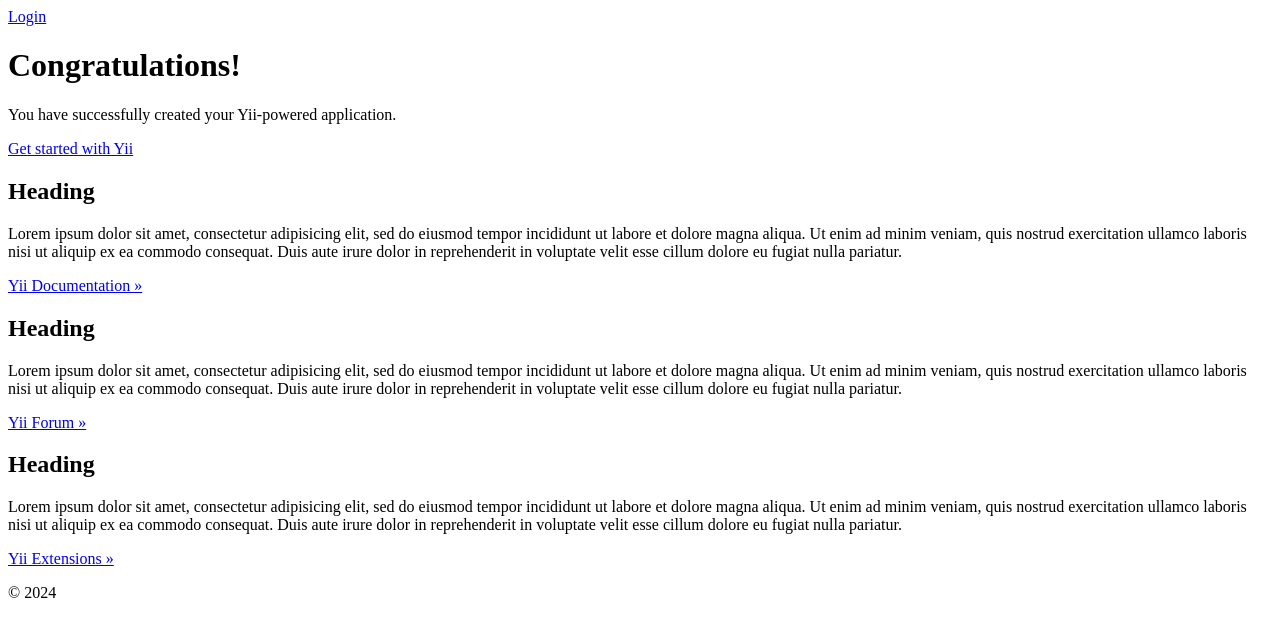
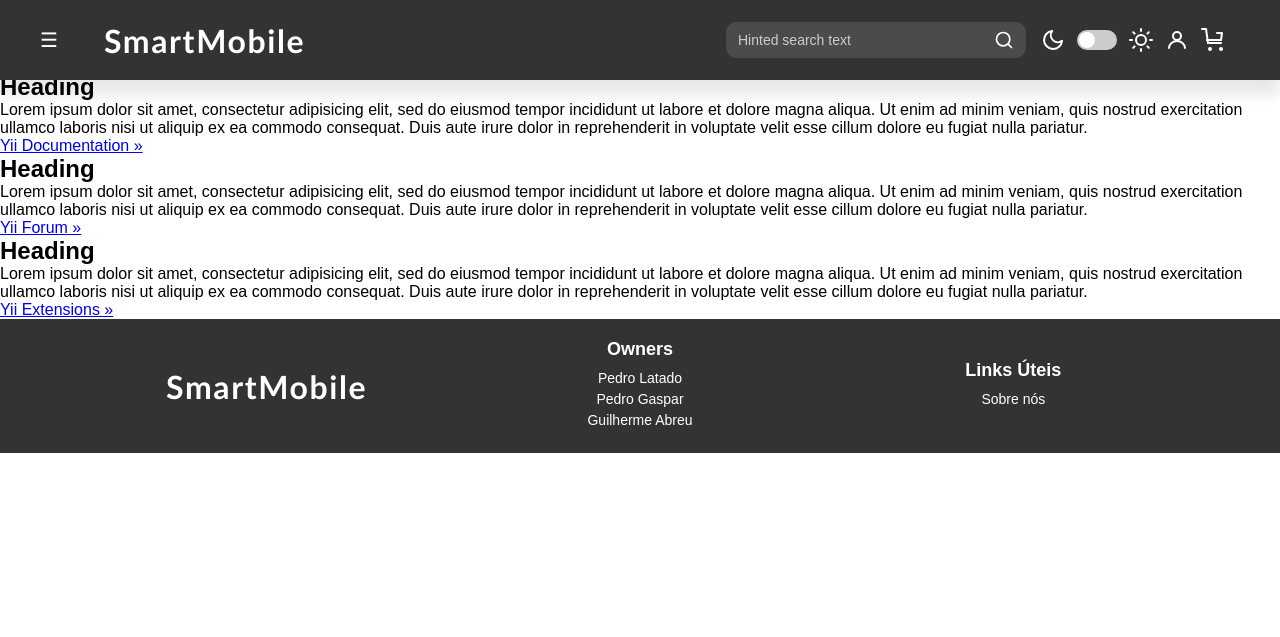
Before and after one commit to GuilhermeAbreuIPL/SmartMobile, a Yii app: template SmartMobileWebApp/frontend/views/site/index.php in a window 1280 px wide. Shown: the top 637 px of the page. Run offline with PHP 8.4 and a stand-in for Yii, Linux system fonts and the light colour scheme; the template is opened without the code that fills it, so the values that code supplies are empty; some libraries are stand-ins or nearby versions.

Commit message:
Implementação da Navbar e do Footer + Sobre nós.
Navbar e footer implementados, + Inicio do desenvolvimento da pagina About us.

```diff
--- /dev/null
+++ b/SmartMobileWebApp/frontend/views/layouts/footer.php
@@ -0,0 +1,38 @@
+<!DOCTYPE html>
+<html lang="pt">
+<head>
+    <meta charset="UTF-8">
+    <meta name="viewport" content="width=device-width, initial-scale=1.0">
+    <title>SmartMobile</title>
+</head>
+<body>
+
+<footer class="custom-footer">
+    <div class="footer-container">
+        <!-- Logo -->
+        <div class="footer-section">
+            <h2 class="footer-logo">SmartMobile</h2>
+        </div>
+
+        <!-- Coluna "Owners" -->
+        <div class="footer-section">
+            <h3>Owners</h3>
+            <ul class="footer-list">
+                <li>Pedro Latado</li>
+                <li>Pedro Gaspar</li>
+                <li>Guilherme Abreu</li>
+            </ul>
+        </div>
+
+        <!-- Links úteis -->
+        <div class="footer-section">
+            <h3>Links Úteis</h3>
+            <ul class="footer-list">
+                <li><a href="<?= \yii\helpers\Url::to(['site/about']) ?>">Sobre nós</a></li>
+            </ul>
+        </div>
+    </div>
+</footer>
+
+</body>
+</html>
--- a/SmartMobileWebApp/frontend/views/layouts/main.php
+++ b/SmartMobileWebApp/frontend/views/layouts/main.php
@@ -13,6 +13,11 @@ use yii\bootstrap5\NavBar;
 AppAsset::register($this);
 ?>
 <?php $this->beginPage() ?>
+
+    <link rel="stylesheet" href="<?= Yii::getAlias('@web/css/navbar.css') ?>">
+    <link rel="stylesheet" href="<?= Yii::getAlias('@web/css/footer.css') ?>">
+    <script src="<?= Yii::getAlias('@web/js/navbar.js') ?>"></script>
+
 <!DOCTYPE html>
 <html lang="<?= Yii::$app->language ?>" class="h-100">
 <head>
@@ -26,39 +31,7 @@ AppAsset::register($this);
 <?php $this->beginBody() ?>
 
 <header>
-    <?php
-    NavBar::begin([
-        'brandLabel' => Yii::$app->name,
-        'brandUrl' => Yii::$app->homeUrl,
-        'options' => [
-            'class' => 'navbar navbar-expand-md navbar-dark bg-dark fixed-top',
-        ],
-    ]);
-    $menuItems = [
-        ['label' => 'Home', 'url' => ['/site/index']],
-        ['label' => 'About', 'url' => ['/site/about']],
-        ['label' => 'Contact', 'url' => ['/site/contact']],
-    ];
-    if (Yii::$app->user->isGuest) {
-        $menuItems[] = ['label' => 'Signup', 'url' => ['/site/signup']];
-    }
-
-    echo Nav::widget([
-        'options' => ['class' => 'navbar-nav me-auto mb-2 mb-md-0'],
-        'items' => $menuItems,
-    ]);
-    if (Yii::$app->user->isGuest) {
-        echo Html::tag('div',Html::a('Login',['/site/login'],['class' => ['btn btn-link login text-decoration-none']]),['class' => ['d-flex']]);
-    } else {
-        echo Html::beginForm(['/site/logout'], 'post', ['class' => 'd-flex'])
-            . Html::submitButton(
-                'Logout (' . Yii::$app->user->identity->username . ')',
-                ['class' => 'btn btn-link logout text-decoration-none']
-            )
-            . Html::endForm();
-    }
-    NavBar::end();
-    ?>
+    <?= $this->render('navbar')?>
 </header>
 
 <main role="main" class="flex-shrink-0">
@@ -71,11 +44,8 @@ AppAsset::register($this);
     </div>
 </main>
 
-<footer class="footer mt-auto py-3 text-muted">
-    <div class="container">
-        <p class="float-start">&copy; <?= Html::encode(Yii::$app->name) ?> <?= date('Y') ?></p>
-        <p class="float-end"><?= Yii::powered() ?></p>
-    </div>
+<footer>
+    <?= $this->render('footer')?>
 </footer>
 
 <?php $this->endBody() ?>
--- /dev/null
+++ b/SmartMobileWebApp/frontend/views/layouts/navbar.php
@@ -0,0 +1,104 @@
+<!DOCTYPE html>
+<html lang="pt">
+<head>
+  <meta charset="UTF-8">
+  <meta name="viewport" content="width=device-width, initial-scale=1.0">
+</head>
+<body>
+  <!-- Navbar -->
+  <header>
+    <div class="btnBar">
+        <button class="openbtn" onclick="openNavMenu()">☰</button>
+    </div>
+    <a href="<?= \yii\helpers\Url::to(['site/index']) ?>" class="Logo">SmartMobile</a>
+    <div class="Nav">
+      <div class="search-bar">
+            <input type="text" placeholder="Hinted search text" />
+            <button type="submit">
+                <svg xmlns="http://www.w3.org/2000/svg" height="24" width="24" viewBox="0 0 24 24" fill="none" stroke="currentColor" stroke-width="2" stroke-linecap="round" stroke-linejoin="round">
+                <circle cx="11" cy="11" r="8"></circle>
+                <line x1="21" y1="21" x2="16.65" y2="16.65"></line>
+                </svg>
+            </button>
+      </div>
+      <div class="navbar-icons">
+        <!-- Modo escuro -->
+        <svg class="icon" xmlns="http://www.w3.org/2000/svg" viewBox="0 0 24 24" fill="none" stroke="currentColor" stroke-width="2" stroke-linecap="round" stroke-linejoin="round">
+          <path d="M21 12.79A9 9 0 1 1 11.21 3 7 7 0 0 0 21 12.79z"></path>
+        </svg>
+
+        <!-- Alternador -->
+        <label class="toggle">
+          <input type="checkbox" />
+          <span class="slider"></span>
+        </label>
+
+        <!-- Modo claro -->
+        <svg class="icon" xmlns="http://www.w3.org/2000/svg" viewBox="0 0 24 24" fill="none" stroke="currentColor" stroke-width="2" stroke-linecap="round" stroke-linejoin="round">
+          <circle cx="12" cy="12" r="5"></circle>
+          <line x1="12" y1="1" x2="12" y2="3"></line>
+          <line x1="12" y1="21" x2="12" y2="23"></line>
+          <line x1="4.22" y1="4.22" x2="5.64" y2="5.64"></line>
+          <line x1="18.36" y1="18.36" x2="19.78" y2="19.78"></line>
+          <line x1="1" y1="12" x2="3" y2="12"></line>
+          <line x1="21" y1="12" x2="23" y2="12"></line>
+          <line x1="4.22" y1="19.78" x2="5.64" y2="18.36"></line>
+          <line x1="18.36" y1="5.64" x2="19.78" y2="4.22"></line>
+        </svg>
+
+        <!-- Perfil -->
+          <svg class="iconClick"  onclick="openNavProfile()" xmlns="http://www.w3.org/2000/svg" viewBox="0 0 24 24" fill="none" stroke="currentColor" stroke-width="2" stroke-linecap="round" stroke-linejoin="round">
+            <circle cx="12" cy="8" r="4"></circle>
+            <path d="M4 20c0-4 4-7 8-7s8 3 8 7"></path>
+          </svg>
+
+
+        <!-- Carrinho -->
+        <svg class="iconClick" onclick="openNavCart()" xmlns="http://www.w3.org/2000/svg" viewBox="0 0 24 24" fill="none" stroke="currentColor" stroke-width="2" stroke-linecap="round" stroke-linejoin="round">
+          <circle cx="9" cy="21" r="1"></circle>
+          <circle cx="20" cy="21" r="1"></circle>
+          <path d="M1 1h4l2 14h13"></path>
+          <path d="M16 5h5l-1 7H6"></path>
+        </svg>
+      </div>
+    </div>
+  </header>
+
+  <!-- Sidebar Menu-->
+  <div id="SidebarMenu" class="sidebarMenu">
+    <a href="#" class="closebtn" onclick="closeNavMenu()">×</a>
+    <a href="#">About</a>
+    <a href="#">Services</a>
+    <a href="#">Clients</a>
+    <a href="#">Contact</a>
+  </div>
+
+  <!-- Sidebar Profile -->
+  <div id="SidebarProfile" class="sdCartProfile">
+    <a href="javascript:void(0)" class="closebtn" onclick="closeNavProfile()">×</a>
+
+    <div class="profile-content">
+      <hr>
+      <div class="container-white">
+        <h2>Olá! Faz já o teu Registo no smartmobile</h2>
+        <div class="buttons">
+          <button class="btn-create">Criar conta</button>
+          <button class="btn-login">Iniciar sessão</button>
+        </div>
+      </div>
+      <hr>
+      <div class="menu">
+        <a href="#"><i class="icon-user"></i> Dados pessoais</a>
+        <a href="#"><i class="icon-orders"></i> Minhas encomendas</a>
+      </div>
+    </div>
+  </div>
+
+  <!-- Sidebar Cart -->
+  <div id="SidebarCart" class="sdCartProfile">
+    <a href="#" class="closebtn" onclick="closeNavCart()">×</a>
+    <a href="#">Cart</a>
+  </div>
+
+</body>
+</html>
--- /dev/null
+++ b/SmartMobileWebApp/frontend/web/css/footer.css
@@ -0,0 +1,64 @@
+* {
+    margin: 0;
+    padding: 0;
+    box-sizing: border-box;
+    font-family: sans-serif;
+}
+
+.custom-footer {
+    background-color: #333;
+    color: #fff;
+    padding: 20px 0;
+    font-family: Arial, sans-serif;
+    width: 100%;
+}
+
+.footer-container {
+    display: flex;
+    justify-content: space-between;
+    align-items: center;
+    max-width: 1200px;
+    margin: 0 auto;
+    padding: 0 40px;
+    width: 100%;
+}
+
+.footer-section {
+    flex: 1;
+    text-align: center;
+}
+
+.footer-logo {
+    font-family: 'Trebuchet MS', sans-serif;
+    color: white;
+    font-size: 2em;
+    font-weight: bold;
+    text-decoration: none;
+    letter-spacing: 0.05em;
+    margin: 0;
+}
+
+.footer-section h3 {
+    font-size: 18px;
+    margin-bottom: 10px;
+}
+
+.footer-list {
+    list-style: none;
+    padding: 0;
+    margin: 0;
+}
+
+.footer-list li {
+    margin-bottom: 5px;
+    font-size: 14px;
+}
+
+.footer-list a {
+    color: #fff;
+    text-decoration: none;
+}
+
+.footer-list a:hover {
+    text-decoration: underline;
+}
--- /dev/null
+++ b/SmartMobileWebApp/frontend/web/css/navbar.css
@@ -0,0 +1,335 @@
+* {
+    margin: 0;
+    padding: 0;
+    box-sizing: border-box;
+    font-family: sans-serif;
+}
+
+body {
+    min-height: 100vh;
+    overflow-x: hidden;
+}
+
+header {
+    position: absolute;
+    top: 0;
+    left: 0;
+    width: 100%;
+    height: 80px;
+    background: #333;
+    color: white;
+    padding: 20px 40px;
+    display: flex;
+    justify-content: space-between;
+    align-items: center;
+    box-shadow: 0 15px 15px rgba(0,0,0,0.05);
+}
+
+.Logo {
+    position: absolute;
+    margin-left: 5%;
+    font-family: 'Trebuchet MS';
+    color: white;
+    font-size: 2em;
+    font-weight: bold;
+    text-decoration: none;
+    letter-spacing: 0.05em;
+}
+
+.Nav {
+    display: flex;
+    align-items: center;
+}
+
+/*header ul {
+  position: relative;
+  display: flex;
+  gap: 30px;
+}
+
+  header ul li {
+      list-style: none;
+  }
+
+      header ul li a {
+          position: relative;
+          text-decoration: none;
+          font-size: 1em;
+          color: white;
+          text-transform: uppercase;
+          letter-spacing: 0.2em;
+      }
+
+          header ul li a::before {
+              content: '';
+              position: absolute;
+              bottom: -2px;
+              width: 100%;
+              height: 2px;
+              background: white;
+              transform: scale(0);
+              transition: transform 0.5s ease-in-out;
+              transform-origin: right;
+          }
+
+          header ul li a:hover::before {
+              transform: scaleX(1);
+              transform-origin: left;
+          }*/
+
+/* SearchBar */
+.search-bar {
+    display: flex;
+    align-items: center;
+    background-color: #4b4b4b;
+    border-radius: 10px;
+    padding: 8px 12px;
+    width: 300px;
+}
+
+.search-bar input {
+    flex: 1;
+    border: none;
+    background-color: transparent;
+    outline: none;
+    color: #ffffff;
+    font-size: 14px;
+}
+
+.search-bar input::placeholder {
+    color: #cccccc;
+}
+
+.search-bar button {
+    border: none;
+    background: none;
+    cursor: pointer;
+    color: #ffffff;
+    padding: 0;
+    display: flex;
+    align-items: center;
+}
+
+.search-bar button svg {
+    width: 20px;
+    height: 20px;
+}
+
+/* Icons */
+.navbar-icons {
+    display: flex;
+    align-items: center;
+    gap: 12px;
+    padding: 15px;
+    border-radius: 10px;
+}
+
+.icon {
+    width: 24px;
+    height: 24px;
+    color: #ffffff;
+    cursor: pointer;
+    transition: color 0.2s ease;
+}
+
+.iconClick {
+    width: 24px;
+    height: 24px;
+    color: #ffffff;
+    cursor: pointer;
+    transition: color 0.2s ease;
+}
+
+.iconClick:hover {
+    color: #ff9900;
+}
+
+/* Switch Modo Tema */
+.toggle {
+    position: relative;
+    display: inline-block;
+    width: 40px;
+    height: 20px;
+}
+
+.toggle input {
+    opacity: 0;
+    width: 0;
+    height: 0;
+}
+
+.slider {
+    position: absolute;
+    cursor: pointer;
+    top: 0;
+    left: 0;
+    right: 0;
+    bottom: 0;
+    background-color: #ccc;
+    transition: 0.4s;
+    border-radius: 20px;
+}
+
+.slider::before {
+    position: absolute;
+    content: "";
+    height: 16px;
+    width: 16px;
+    left: 2px;
+    bottom: 2px;
+    background-color: white;
+    transition: 0.4s;
+    border-radius: 50%;
+}
+
+input:checked + .slider {
+    background-color: #ff9900;
+}
+
+input:checked + .slider::before {
+    transform: translateX(20px);
+}
+
+/* Slidebar Menu*/
+.sidebarMenu {
+    height: 100%;
+    width: 0;
+    position: fixed;
+    z-index: 1;
+    top: 0;
+    left: 0;
+    background-color: #333;
+    overflow-x: hidden;
+    transition: 0.5s;
+    padding-top: 60px;
+}
+
+.sidebarMenu a {
+    padding: 8px 8px 8px 32px;
+    text-decoration: none;
+    font-size: 25px;
+    color: white;
+    display: block;
+    transition: 0.3s;
+}
+
+.sidebarMenu a:hover {
+    color: #f1f1f1;
+}
+
+.sidebarMenu .closebtn {
+    position: absolute;
+    top: 1.7%;
+    right: 25px;
+    font-size: 36px;
+    margin-left: 50px;
+}
+
+.openbtn {
+    font-size: 20px;
+    cursor: pointer;
+    background-color: #333;
+    color: white;
+    border: none;
+}
+
+/* Sidebar Profile / cart*/
+.sdCartProfile {
+    height: 100%;
+    width: 0;
+    position: fixed;
+    z-index: 1;
+    top: 0;
+    right: 0;
+    background-color: #333;
+    overflow-x: hidden;
+    transition: 0.5s;
+    padding-top: 60px;
+    box-shadow: 0 0 10px rgba(0, 0, 0, 0);
+}
+
+.sdCartProfile a {
+    padding: 8px 8px 8px 32px;
+    text-decoration: none;
+    font-size: 25px;
+    color: white;
+    display: block;
+    transition: 0.3s;
+}
+
+.sdCartProfile a:hover {
+    color: #f1f1f1;
+}
+
+.sdCartProfile .closebtn {
+    position: absolute;
+    top: 1.7%;
+    right: 25px;
+    font-size: 36px;
+    margin-left: 50px;
+}
+
+/* Content do sidebar profile */
+.profile-content h2 {
+    font-size: 18px;
+    margin-bottom: 20px;
+    text-align: center;
+}
+
+.profile-content .buttons {
+    display: flex;
+    justify-content: space-around;
+    margin-bottom: 20px;
+}
+
+.profile-content .btn-create,
+.profile-content .btn-login {
+    padding: 10px 20px;
+    background-color: #ff6600;
+    color: white;
+    border: none;
+    border-radius: 5px;
+    cursor: pointer;
+    font-size: 14px;
+}
+
+.profile-content .btn-create:hover,
+.profile-content .btn-login:hover {
+    background-color: #e05500;
+}
+
+.profile-content hr {
+    border: 0;
+    border-top: 3px solid #fff;
+    margin: 20px 5%;
+    border-radius: 8px;
+}
+
+.profile-content .menu a {
+    display: flex;
+    align-items: center;
+    padding: 10px 0;
+    color: white;
+    text-decoration: none;
+    font-size: 16px;
+}
+
+.profile-content .menu a i {
+    margin-right: 10px;
+}
+
+.profile-content .menu a:hover {
+    color: #ff6600;
+}
+
+.container-white {
+    background-color: white;
+    color: black;
+    border-radius: 8px;
+    padding: 5%;
+    margin: 2% 5% 2% 5%;
+}
+
+.menu {
+    margin: 0% 3% 0% 3%;
+}
```
Also changed, not shown: SmartMobileWebApp/frontend/views/site/about.php (+37 -6 lines), SmartMobileWebApp/frontend/web/css/about.css (added, +55 -0 lines), SmartMobileWebApp/frontend/web/js/navbar.js (added, +31 -0 lines).
